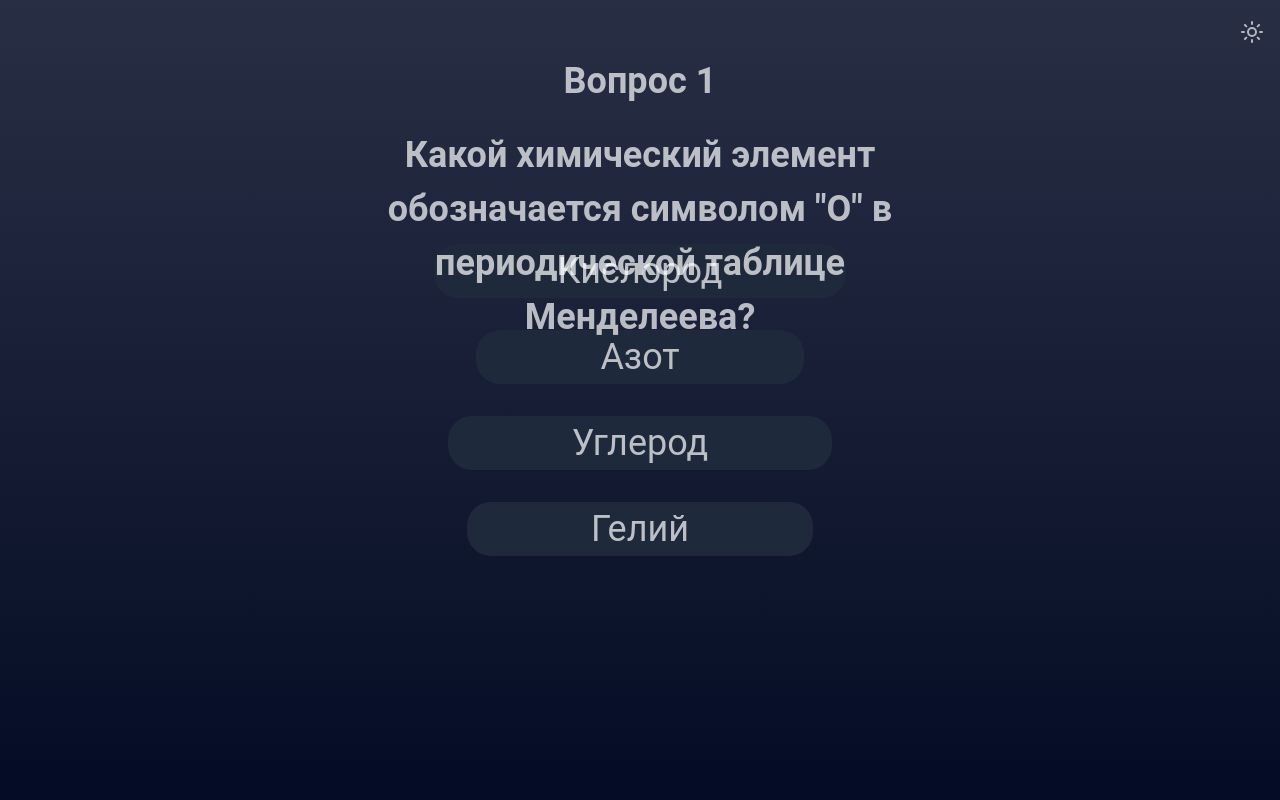
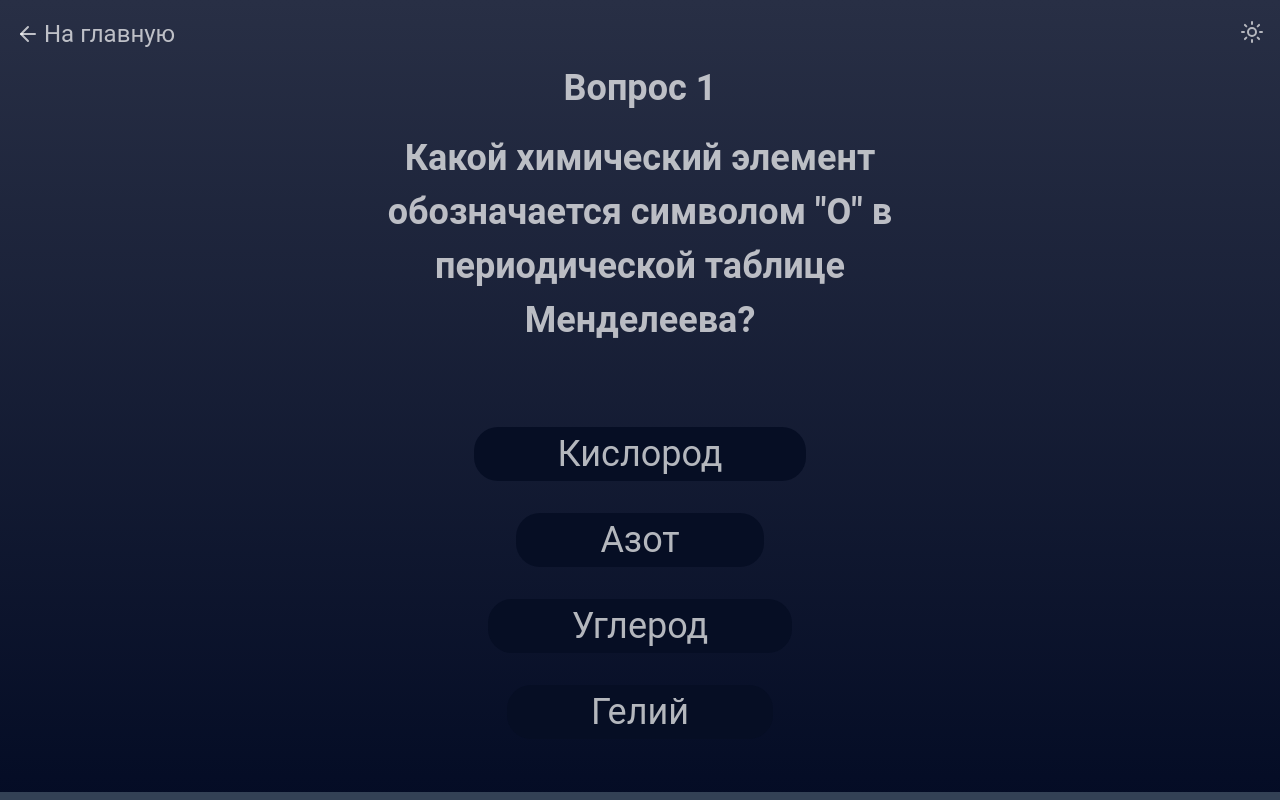
Before and after one commit to ayeMind/quiz, a React (Vite) app in the folder client/: page /quiz in a window 1280 px wide. Built offline with nearby package versions, Linux system fonts and the light colour scheme.

Commit message:
some changes

```diff
--- a/client/src/app/index.tsx
+++ b/client/src/app/index.tsx
@@ -1,10 +1,12 @@
 import { BrowserRouter as Router, Routes, Route } from "react-router-dom";
 import Cookies from 'universal-cookie'
+import globalStore from "./globalStore";
+
+// pages
 import Menu from "../pages/Menu";
 import PageNotFound from "../pages/PageNotFound";
-import globalStore from "./globalStore";
 import CreateQuiz from "../pages/CreateQuiz";
-import LogIn from "../pages/Login";
+import LogIn from "../pages/LogIn";
 import SignUp from "../pages/SignUp";
 import Quiz from "../pages/Quiz";
 
--- a/client/src/pages/LogIn.tsx
+++ b/client/src/pages/LogIn.tsx
@@ -5,8 +5,8 @@ export default function LogIn() {
     <PageLayout>
         <div className="absolute flex flex-col items-center justify-center w-1/4 gap-4 -translate-x-1/2 -translate-y-1/2 bg-white dark:bg-[#2d3449] opacity-[0.8] left-1/2 top-1/2 h-1/2 rounded-3xl">
           <p className="absolute top-3">Вход</p>
-          <input type="email" className="h-8 w-72 text-[18px] pl-3 bg-slate-50 dark:bg-[#111931]" placeholder="Введите свою почту"/>
-          <input type="password" className="h-8 w-72 text-[18px] pl-3 bg-slate-50 dark:bg-[#111931]" placeholder="Введите пароль"/>
+          <input type="email" className="h-8 w-72 text-[18px] pl-3 bg-slate-100 dark:bg-[#111931]" placeholder="Введите свою почту"/>
+          <input type="password" className="h-8 w-72 text-[18px] pl-3 bg-slate-100 dark:bg-[#111931]" placeholder="Введите пароль"/>
           <p className="text-[24px] mt-8">Войти с помощью других сервисов:</p>
         </div>
     </PageLayout>
--- a/client/src/pages/Quiz.tsx
+++ b/client/src/pages/Quiz.tsx
@@ -1,6 +1,8 @@
 import { useState } from "react";
+import { ArrowLeft } from "lucide-react";
 import { PageLayout } from "../shared/ui/layouts/page-layout";
 import { observer } from "mobx-react-lite";
+import { Link } from "react-router-dom";
 
 const questions = [
     {
@@ -73,7 +75,7 @@ const Quiz = observer(() => {
             }
 
             return (
-                <button className="hover:scale-[1.1] px-[124px] bg-white dark:bg-slate-800 rounded-3xl"
+                <button className="hover:scale-105 px-[84px] bg-white dark:bg-[#060E24] rounded-3xl"
                         onClick={() => handleClick()}
                         key={answerIndex}>
                     {answer}
@@ -82,18 +84,35 @@ const Quiz = observer(() => {
         })
 
         return (
-            <div className="flex flex-col items-center justify-center gap-[32px] w-screen h-screen"
+            <div className="flex flex-col items-center justify-center gap-[16px] h-screen w-1/2"
                  key={questionIndex}>
-                <h1 className="sm:static lg:absolute top-[54px] left-1/2 lg:-translate-x-1/2 font-bold text-center">Вопрос {currentQuestionIndex + 1}</h1>
-                <h2 className="sm:static lg:absolute top-[128px] left-1/2 lg:-translate-x-1/2 font-bold text-center">{question.question}</h2>
-                {answers}
+                <h1 className="font-bold text-center break-words select-none">Вопрос {currentQuestionIndex + 1}</h1>
+                <h2 className="font-bold text-center select-none mb-[64px]">{question.question}</h2>
+                <div className="flex flex-col items-center justify-center gap-[32px]">
+                    {answers}
+                </div>
             </div>
         )
     })
 
+
+    const calculateProgressBar = (currentIndex: number, questionsAmount: number) => {
+        const onePart = 100 / questionsAmount
+        return onePart * currentIndex
+    }
+
   return (
     <PageLayout showHeader={false}>
-        {quizQuestion[currentQuestionIndex]}
+        <Link to='/' className="absolute top-4 left-4 text-[24px] flex justify-center items-center hover:scale-105 hover:underline gap-1">
+            <ArrowLeft />
+            <p>На главную</p>
+        </Link>
+        <div className='flex justify-center'>
+            {quizQuestion[currentQuestionIndex]}
+        </div>
+        <div className="absolute bottom-0 w-screen h-2 bg-white dark:bg-slate-700">
+            <div className="absolute bottom-0 h-2 bg-lime-400 dark:bg-white dark:opacity-70" style={{'width': `${calculateProgressBar(currentQuestionIndex, questions.length)}%`}} />
+        </div>
     </PageLayout>
   );
 });
--- a/client/src/shared/ui/buttons/link-button.tsx
+++ b/client/src/shared/ui/buttons/link-button.tsx
@@ -17,7 +17,7 @@ export const LinkButton = forwardRef(function PageLayout(
       <button
         ref={ref}
         className={twMerge(
-          "absolute left-1/2 -translate-x-1/2 bottom-[36px] bg-[#D7E3FE] dark:bg-[#060E24] rounded-2xl py-2 px-4 text-[48px] hover:dark:bg-[#040B1D] text-[#686868]",
+          "absolute left-1/2 -translate-x-1/2 bottom-[36px] bg-[#D7E3FE] dark:bg-[#707b9c] rounded-2xl py-2 px-4 text-[48px] hover:opacity-70 text-black",
           className
         )}
       >
```
Also changed, not shown: 2 other files (tests, documents, lock files or other folders).
